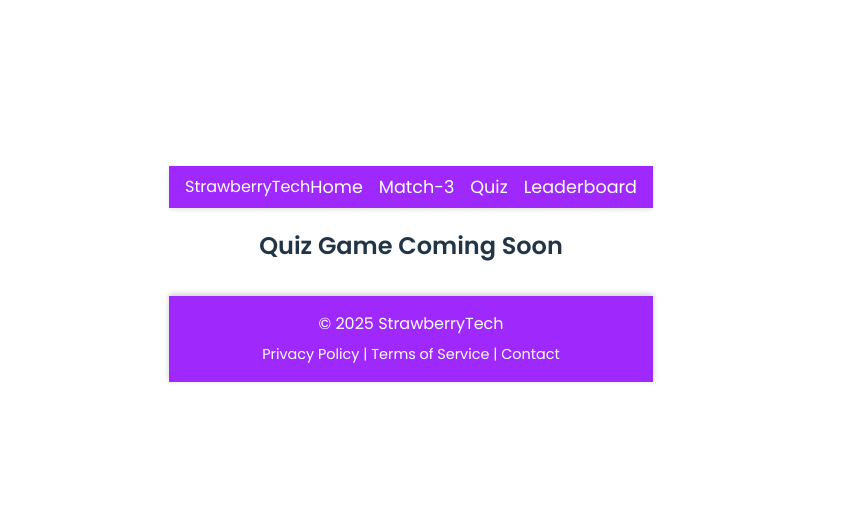
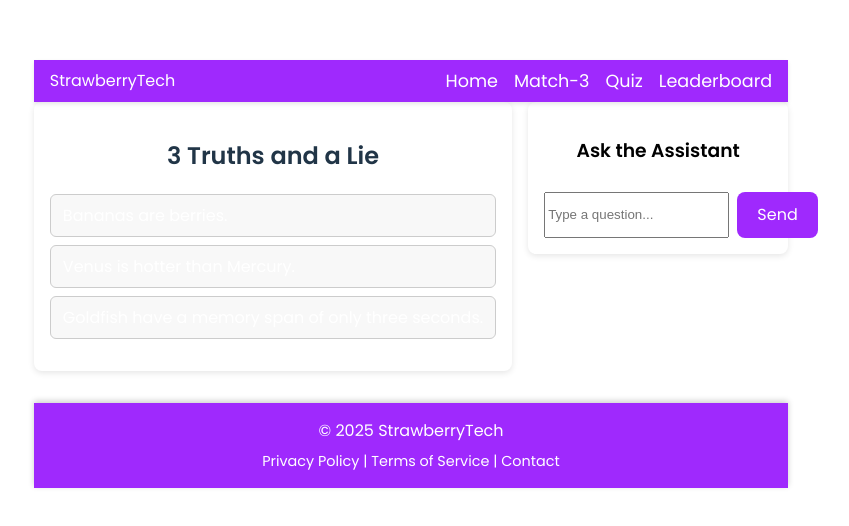
Before and after one commit to unnamedmistress/StrawberryTech, a React (Vite) app in the folder learning-games/: page /games/quiz in a window 1280 px wide. Shown: the part 126-652 px from the top of the page, without its empty margins (229-1078 px from the left). Built offline with nearby package versions, Linux system fonts and the light colour scheme.

Commit message:
Add 3 Truths and a Lie game

```diff
--- /dev/null
+++ b/learning-games/src/pages/QuizGame.css
@@ -0,0 +1,68 @@
+.truth-game {
+  display: grid;
+  grid-template-columns: 1fr 260px;
+  gap: 1rem;
+  align-items: start;
+}
+
+.statements {
+  background: #fff;
+  padding: 1rem;
+  border-radius: 8px;
+  box-shadow: 0 2px 6px rgba(0,0,0,0.1);
+}
+
+.statement-list {
+  list-style: none;
+  padding: 0;
+}
+
+.statement-btn {
+  display: block;
+  width: 100%;
+  text-align: left;
+  margin-bottom: 0.5rem;
+  padding: 0.5rem 0.75rem;
+  border: 1px solid #ccc;
+  border-radius: 6px;
+  background: #f8f8f8;
+  cursor: pointer;
+}
+
+.statement-btn:hover {
+  background: #ececec;
+}
+
+.statement-btn.selected {
+  background: var(--color-purple);
+  color: #fff;
+  border-color: var(--color-purple);
+}
+
+.feedback {
+  font-weight: bold;
+  margin-top: 1rem;
+}
+
+.chatbox {
+  background: #fff;
+  color: #000;
+  padding: 1rem;
+  border-radius: 8px;
+  box-shadow: 0 2px 6px rgba(0,0,0,0.1);
+}
+
+.chatbox-history {
+  max-height: 240px;
+  overflow-y: auto;
+  margin-bottom: 0.5rem;
+}
+
+.chatbox-input {
+  display: flex;
+  gap: 0.5rem;
+}
+
+.chatbox-input input {
+  flex: 1;
+}
--- a/learning-games/src/pages/QuizGame.tsx
+++ b/learning-games/src/pages/QuizGame.tsx
@@ -1,3 +1,116 @@
+import { useState } from 'react'
+import './QuizGame.css'
+
+interface StatementSet {
+  statements: string[]
+  lieIndex: number
+}
+
+const ROUNDS: StatementSet[] = [
+  {
+    statements: [
+      'Bananas are berries.',
+      'Venus is hotter than Mercury.',
+      'Goldfish have a memory span of only three seconds.',
+    ],
+    lieIndex: 2,
+  },
+  {
+    statements: [
+      'Adult humans have 206 bones.',
+      'The Amazon River is the longest river in the world.',
+      'The Eiffel Tower can be 15 cm taller during the summer.',
+    ],
+    lieIndex: 1,
+  },
+  {
+    statements: [
+      'Honey never spoils.',
+      'Mount Everest is the highest mountain above sea level.',
+      'Humans can breathe and swallow at the same time.',
+    ],
+    lieIndex: 2,
+  },
+]
+
+function ChatBox() {
+  const [input, setInput] = useState('')
+  const [history, setHistory] = useState<string[]>([])
+
+  function handleSubmit(e: React.FormEvent) {
+    e.preventDefault()
+    const q = input.trim()
+    if (!q) return
+    setHistory((prev) => [...prev, q])
+    setInput('')
+  }
+
+  return (
+    <div className="chatbox">
+      <h3>Ask the Assistant</h3>
+      <div className="chatbox-history">
+        {history.map((msg, i) => (
+          <p key={i}>You: {msg}</p>
+        ))}
+      </div>
+      <form onSubmit={handleSubmit} className="chatbox-input">
+        <input
+          value={input}
+          onChange={(e) => setInput(e.target.value)}
+          placeholder="Type a question..."
+        />
+        <button type="submit">Send</button>
+      </form>
+    </div>
+  )
+}
+
 export default function QuizGame() {
-  return <h2>Quiz Game Coming Soon</h2>
+  const [round, setRound] = useState(0)
+  const [choice, setChoice] = useState<number | null>(null)
+
+  const current = ROUNDS[round]
+  const correct = choice === current.lieIndex
+
+  function handleSelect(idx: number) {
+    if (choice !== null) return
+    setChoice(idx)
+  }
+
+  function nextRound() {
+    setChoice(null)
+    setRound((r) => (r + 1) % ROUNDS.length)
+  }
+
+  return (
+    <div className="truth-game">
+      <div className="statements">
+        <h2>3 Truths and a Lie</h2>
+        <ul className="statement-list">
+          {current.statements.map((s, i) => (
+            <li key={i}>
+              <button
+                className={`statement-btn ${choice === i ? 'selected' : ''}`}
+                onClick={() => handleSelect(i)}
+                disabled={choice !== null}
+              >
+                {s}
+              </button>
+            </li>
+          ))}
+        </ul>
+        {choice !== null && (
+          <>
+            <p className="feedback">
+              {correct
+                ? '✅ Correct! You spotted the hallucination.'
+                : '❌ Incorrect. That one is true.'}
+            </p>
+            <button onClick={nextRound}>Next Round</button>
+          </>
+        )}
+      </div>
+      <ChatBox />
+    </div>
+  )
 }
```
